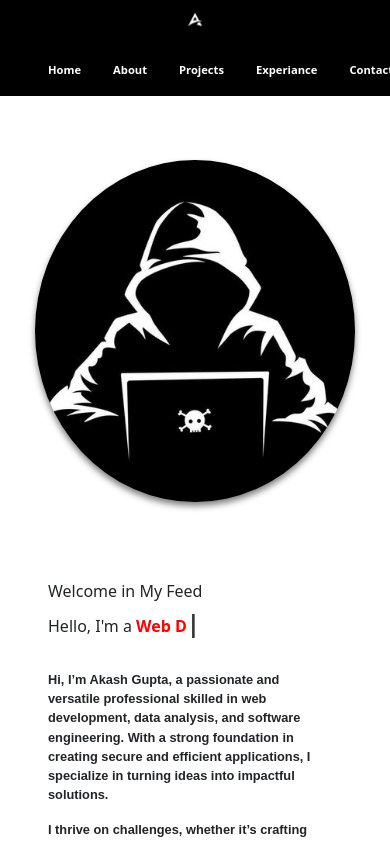
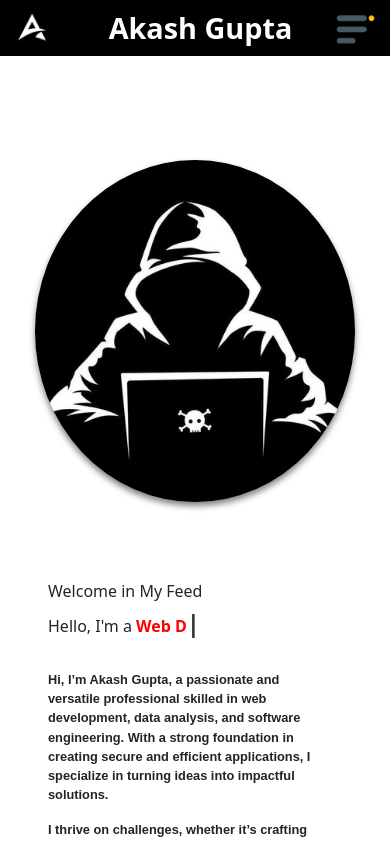
Before and after one commit to akash09gupta/MyPortfolio, a React (Create React App) app: page / in a window 390 px wide. Shown: the top 842 px of the page. Built offline with nearby package versions, Linux system fonts and the light colour scheme.

Commit message:
changing navbar for mobile view

```diff
--- a/src/App.js
+++ b/src/App.js
@@ -5,10 +5,13 @@ import Home from "./components/home";
 import Navbar from "./components/navbar";
 import Project from "./components/project";
 import { Toaster } from "react-hot-toast";
+import NavbarMobile from "./components/navbarMobile";
+import { useMediaQuery } from "@mui/material";
 
 function App() {
+  const _700 = useMediaQuery("(min-width: 700px)");
   return (<>
-    <Navbar/>
+    {_700 ? <Navbar/> : <NavbarMobile/>}
     <div
     className="App"
     style={{
--- /dev/null
+++ b/src/components/navbarMobile.jsx
@@ -0,0 +1,156 @@
+import logo from "../assets/logo.png";
+import { Link } from 'react-scroll';
+import dropDown from '../assets/dropDown.png';
+
+const NavbarMobile = () => {
+  return (
+    <>
+      <div classNameName="navbar"
+      style={{
+      display:"flex",
+      flexDirection:"row",
+      justifyContent:'space-between',
+      alignItems:"center",
+      background:"black",
+      top:'0',
+      width:"100%",
+      height: '3.5rem',
+      position:"fixed"
+      }}>
+        <div className="navbar-logo"
+        style={{
+          backgroundImage: `url(${logo})`,
+          backgroundSize: "contain",
+          backgroundRepeat: "no-repeat",
+          width: '5rem',
+          height: '3rem'
+          }}></div>
+          <div
+          style={{
+            color:"white",
+            fontFamily:'revert',
+            fontWeight:'bold',
+            fontSize:'1.8rem',
+            }}>
+              Akash Gupta
+          </div>
+          <div className="dropdown">
+              <button className="btn" type="button" data-bs-toggle="dropdown" aria-expanded="false"
+              style={{border:'none'}}>
+              <img src={dropDown} width={45} alt="dropDown"/>
+              </button>
+              <ul className="dropdown-menu" style={{backgroundColor:'black'}}>
+                <li>
+                    <button className="dropdown-item" type="button">
+                    <Link
+                        to="home"
+                        smooth={true}
+                        duration={400}
+                        offset={-90}
+                        activeClass="active"
+                        style={{
+                          textDecoration: "none",
+                          color: "white",
+                          fontWeight: "bold",
+                          fontSize: '1.5rem',
+                          cursor: "pointer",
+                          borderBottom:'1px solid gray'
+                        }}
+                        >
+                          Home
+                        </Link>
+                    </button>
+                </li>
+                <li>
+                    <button className="dropdown-item" type="button">
+                    <Link
+                    to="about"
+                    smooth={true}
+                    duration={400}
+                    offset={-90}
+                    activeClass="active"
+                    style={{
+                      textDecoration: "none",
+                      color: "white",
+                      fontWeight: "bold",
+                      fontSize: "1.5rem",
+                      cursor: "pointer",
+                      borderBottom:'1px solid gray'
+                    }}
+                    >
+                      About
+                    </Link>
+                    </button>
+                </li>
+                <li>
+                    <button className="dropdown-item" type="button">
+                    <Link
+                    to="projects"
+                    smooth={true}
+                    duration={400}
+                    offset={-90}
+                    activeClass="active"
+                    style={{
+                      textDecoration: "none",
+                      color: "white",
+                      fontWeight: "bold",
+                      fontSize: "1.5rem",
+                      cursor: "pointer",
+                      borderBottom:'1px solid gray'
+                    }}
+                    >
+                      Projects
+                    </Link>
+                    </button>
+                </li>
+                <li>
+                    <button className="dropdown-item" type="button">
+                    <Link
+                    to="exp"
+                    smooth={true}
+                    duration={400}
+                    offset={-90}
+                    activeClass="active"
+                    style={{
+                      textDecoration: "none",
+                      color: "white",
+                      fontWeight: "bold",
+                      fontSize: "1.5rem",
+                      cursor: "pointer",
+                      borderBottom:'1px solid gray'
+                    }}
+                    >
+                      Experiance
+                    </Link>
+                    </button>
+                </li>
+                <li>
+                    <button className="dropdown-item" type="button">
+                    <Link
+                    to="contact"
+                    smooth={true}
+                    duration={400}
+                    offset={-90}
+                    activeClass="active"
+                    style={{
+                      textDecoration: "none",
+                      color: "white",
+                      fontWeight: "bold",
+                      fontSize: "1.5rem",
+                      marginRight:'2rem',
+                      cursor: "pointer",
+                      borderBottom:'1px solid gray'
+                    }}
+                    >
+                      Contact
+                    </Link>
+                    </button>
+                </li>
+              </ul>
+            </div>
+    </div>
+    </>
+  )
+}
+
+export default NavbarMobile;
```
Also changed, not shown: src/assets/dropDown.png (added).
